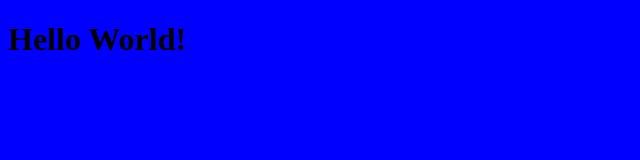
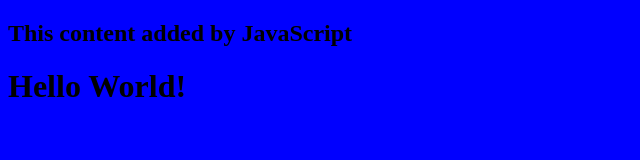
Before and after one commit to GDeca92/my-trip, a plain HTML site: page index.html in a window 1280 px wide. Shown: the whole page, without its empty margins (0-640 px from the left). Drawn offline with Linux system fonts and the light colour scheme.

Commit message:
add script.js, connect to index.html

```diff
--- a/index.html
+++ b/index.html
@@ -1,10 +1,11 @@
 <!DOCTYPE html>
 <html lang="en">
     <head>
+        <link rel="stylesheet" href="style.css"/>
         <title>My Trip</title>
     </head>
     <body>
-        <link rel="stylesheet" href="style.css"/>
+        <script src="script.js"></script>
         <h1>Hello World!</h1>
     </body>
 </html>
--- /dev/null
+++ b/script.js
@@ -0,0 +1,3 @@
+const h2 = document.createElement("h2")
+h2.textContent = "This content added by JavaScript";
+document.querySelector("body").appendChild(h2);
```
